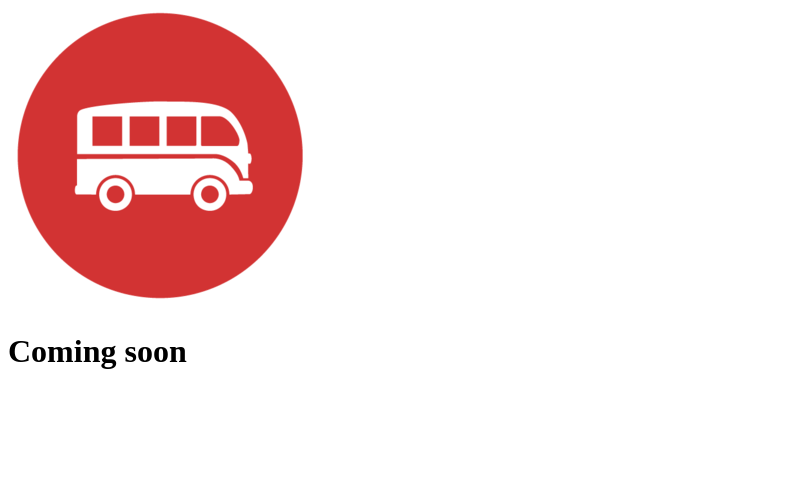
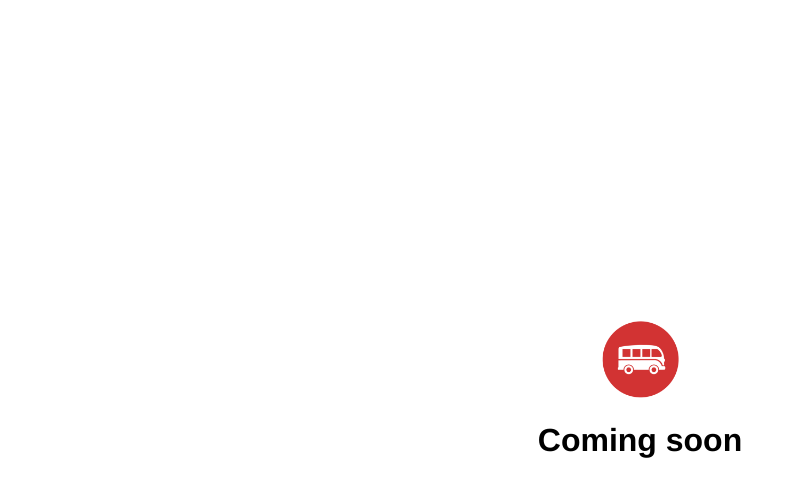
Before and after one commit to thomasbonnet12/git-101, a plain HTML site: page Index.html in a window 1280 px wide. Shown: the whole page, without its empty margins (0-795 px from the left). Drawn offline with Linux system fonts and the light colour scheme.

Commit message:
centered image

```diff
--- a/Index.html
+++ b/Index.html
@@ -1,11 +1,13 @@
 <!DOCTYPE html>
 <html>
 <head>
+	<link rel="stylesheet" type="text/css" href="style.css">
 	<title>Hey Darling nice ding dong</title>
 </head>
 <body>
-	<img src="le-wagon-logo.png">
+	<div class="container">
+	<img class="logo" src="le-wagon-logo.png">
 	<h1>Coming soon</h1>
-
+</div>
 </body>
 </html>
--- /dev/null
+++ b/style.css
@@ -0,0 +1,17 @@
+body {
+	margin:0;
+	font-family: Helvetica;
+}
+
+.logo {
+height: 80px;
+width: 80px;
+}
+
+.container {
+display: flex;
+align-items: center;
+justify-content: center;
+height: 100vh;
+flex-direction: column;
+}
```
